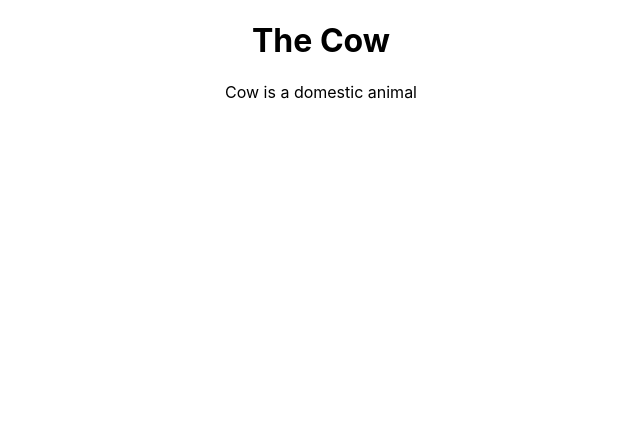
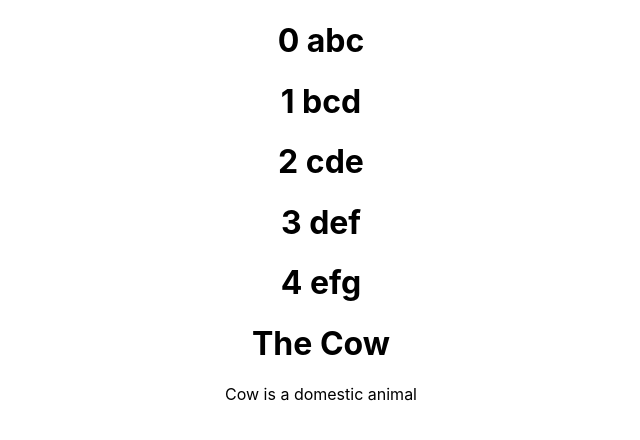
Before and after one commit to elizarafee/react-lab, a React (Create React App) app: page / in a window 1280 px wide. Shown: the top 440 px of the page, without its empty margins (319-959 px from the left). Built offline with nearby package versions, Linux system fonts and the light colour scheme.

Commit message:
react fragments : key attribute

```diff
--- a/src/components/fargments.component.js
+++ b/src/components/fargments.component.js
@@ -5,11 +5,19 @@
 import React from 'react'
 
 const Fargments = () => {
+    const items = ['abc', 'bcd', 'cde', 'def', 'efg']
     return (
-        <>
+        <React.Fragment>
+            {
+            items.map((val, index) => (
+                <React.Fragment key={index}>
+                    <h1>{index} {val}</h1>
+                </React.Fragment>
+            ))
+            }
             <h1>The Cow</h1>
             <p>Cow is a domestic animal</p>
-        </>
+        </React.Fragment>
     )
 }
 
```
